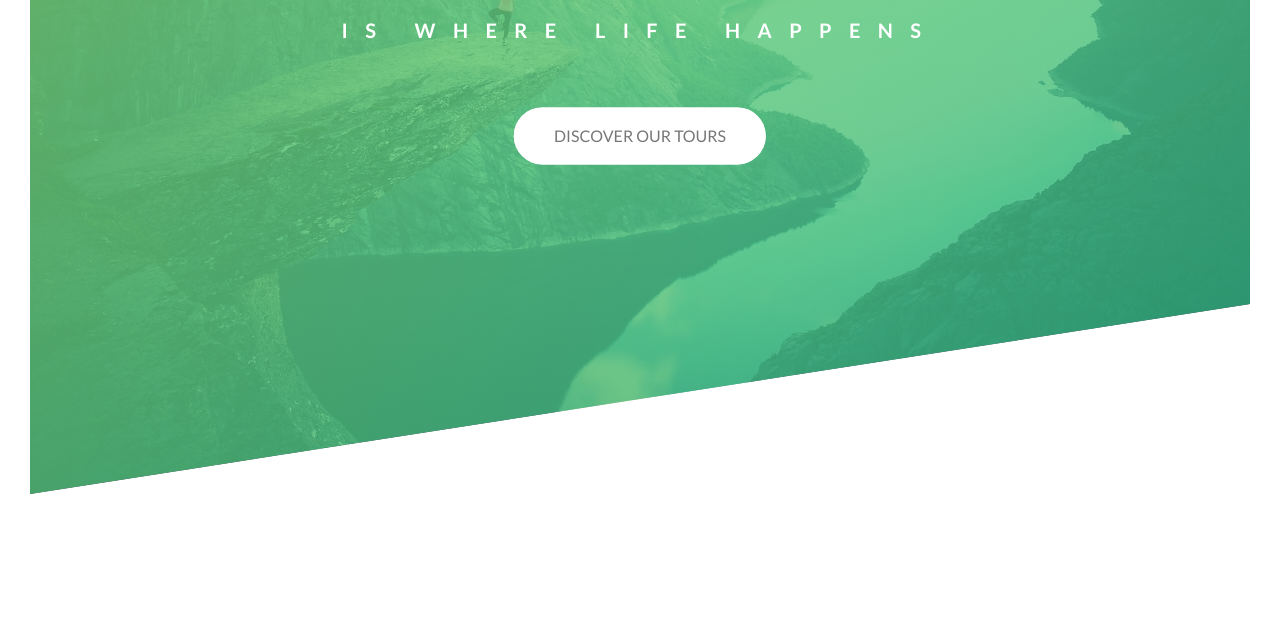
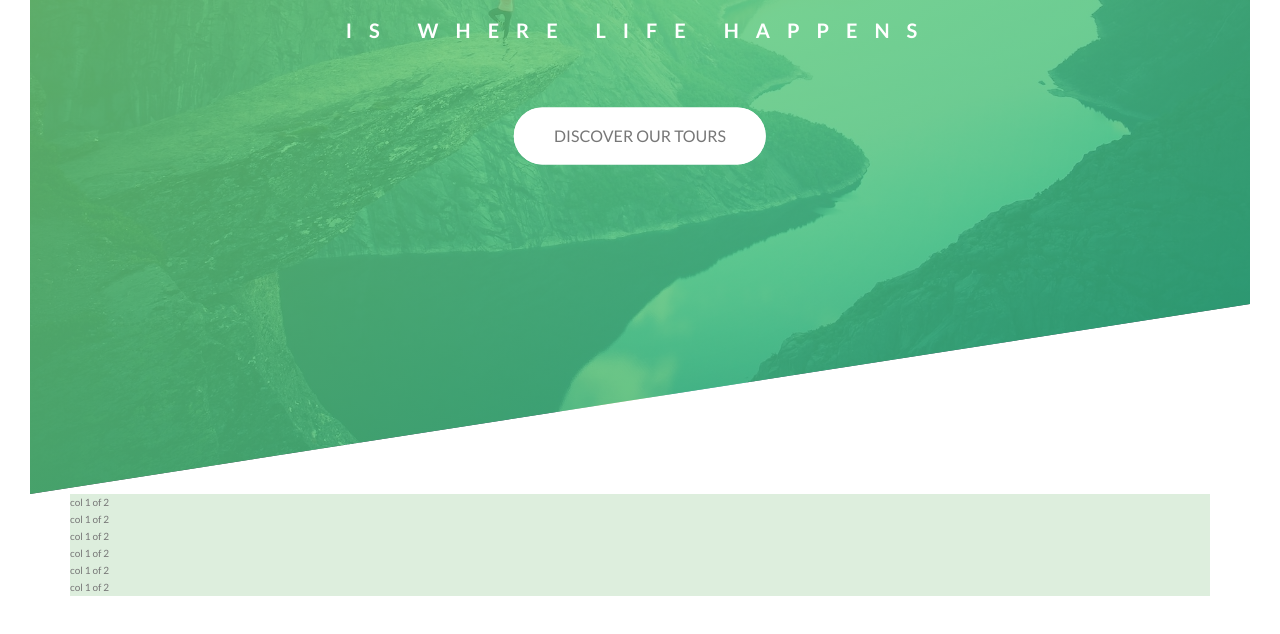
Before and after one commit to tomebore/Natours, a website: page index.html in a window 1280 px wide. Shown: the part 296-930 px from the top of the page. Before the commit the page ends 820 px from the top, so only its background shows below. Drawn offline with Linux system fonts and the light colour scheme.

Commit message:
sass folders

```diff
--- /dev/null
+++ b/css/ico-font.css
@@ -0,0 +1,445 @@
+@charset "UTF-8";
+
+@font-face {
+  font-family: "linea-basic-10";
+  src:url("fonts/linea-basic-10.eot");
+  src:url("fonts/linea-basic-10.eot?#iefix") format("embedded-opentype"),
+    url("fonts/linea-basic-10.woff") format("woff"),
+    url("fonts/linea-basic-10.ttf") format("truetype"),
+    url("fonts/linea-basic-10.svg#linea-basic-10") format("svg");
+  font-weight: normal;
+  font-style: normal;
+
+}
+
+[data-icon]:before {
+  font-family: "linea-basic-10" !important;
+  content: attr(data-icon);
+  font-style: normal !important;
+  font-weight: normal !important;
+  font-variant: normal !important;
+  text-transform: none !important;
+  speak: none;
+  line-height: 1;
+  -webkit-font-smoothing: antialiased;
+  -moz-osx-font-smoothing: grayscale;
+}
+
+[class^="icon-"]:before,
+[class*=" icon-"]:before {
+  font-family: "linea-basic-10" !important;
+  font-style: normal !important;
+  font-weight: normal !important;
+  font-variant: normal !important;
+  text-transform: none !important;
+  speak: none;
+  line-height: 1;
+  -webkit-font-smoothing: antialiased;
+  -moz-osx-font-smoothing: grayscale;
+}
+
+.icon-basic-accelerator:before {
+  content: "a";
+}
+.icon-basic-alarm:before {
+  content: "b";
+}
+.icon-basic-anchor:before {
+  content: "c";
+}
+.icon-basic-anticlockwise:before {
+  content: "d";
+}
+.icon-basic-archive:before {
+  content: "e";
+}
+.icon-basic-archive-full:before {
+  content: "f";
+}
+.icon-basic-ban:before {
+  content: "g";
+}
+.icon-basic-battery-charge:before {
+  content: "h";
+}
+.icon-basic-battery-empty:before {
+  content: "i";
+}
+.icon-basic-battery-full:before {
+  content: "j";
+}
+.icon-basic-battery-half:before {
+  content: "k";
+}
+.icon-basic-bolt:before {
+  content: "l";
+}
+.icon-basic-book:before {
+  content: "m";
+}
+.icon-basic-book-pen:before {
+  content: "n";
+}
+.icon-basic-book-pencil:before {
+  content: "o";
+}
+.icon-basic-bookmark:before {
+  content: "p";
+}
+.icon-basic-calculator:before {
+  content: "q";
+}
+.icon-basic-calendar:before {
+  content: "r";
+}
+.icon-basic-cards-diamonds:before {
+  content: "s";
+}
+.icon-basic-cards-hearts:before {
+  content: "t";
+}
+.icon-basic-case:before {
+  content: "u";
+}
+.icon-basic-chronometer:before {
+  content: "v";
+}
+.icon-basic-clessidre:before {
+  content: "w";
+}
+.icon-basic-clock:before {
+  content: "x";
+}
+.icon-basic-clockwise:before {
+  content: "y";
+}
+.icon-basic-cloud:before {
+  content: "z";
+}
+.icon-basic-clubs:before {
+  content: "A";
+}
+.icon-basic-compass:before {
+  content: "B";
+}
+.icon-basic-cup:before {
+  content: "C";
+}
+.icon-basic-diamonds:before {
+  content: "D";
+}
+.icon-basic-display:before {
+  content: "E";
+}
+.icon-basic-download:before {
+  content: "F";
+}
+.icon-basic-exclamation:before {
+  content: "G";
+}
+.icon-basic-eye:before {
+  content: "H";
+}
+.icon-basic-eye-closed:before {
+  content: "I";
+}
+.icon-basic-female:before {
+  content: "J";
+}
+.icon-basic-flag1:before {
+  content: "K";
+}
+.icon-basic-flag2:before {
+  content: "L";
+}
+.icon-basic-floppydisk:before {
+  content: "M";
+}
+.icon-basic-folder:before {
+  content: "N";
+}
+.icon-basic-folder-multiple:before {
+  content: "O";
+}
+.icon-basic-gear:before {
+  content: "P";
+}
+.icon-basic-geolocalize-01:before {
+  content: "Q";
+}
+.icon-basic-geolocalize-05:before {
+  content: "R";
+}
+.icon-basic-globe:before {
+  content: "S";
+}
+.icon-basic-gunsight:before {
+  content: "T";
+}
+.icon-basic-hammer:before {
+  content: "U";
+}
+.icon-basic-headset:before {
+  content: "V";
+}
+.icon-basic-heart:before {
+  content: "W";
+}
+.icon-basic-heart-broken:before {
+  content: "X";
+}
+.icon-basic-helm:before {
+  content: "Y";
+}
+.icon-basic-home:before {
+  content: "Z";
+}
+.icon-basic-info:before {
+  content: "0";
+}
+.icon-basic-ipod:before {
+  content: "1";
+}
+.icon-basic-joypad:before {
+  content: "2";
+}
+.icon-basic-key:before {
+  content: "3";
+}
+.icon-basic-keyboard:before {
+  content: "4";
+}
+.icon-basic-laptop:before {
+  content: "5";
+}
+.icon-basic-life-buoy:before {
+  content: "6";
+}
+.icon-basic-lightbulb:before {
+  content: "7";
+}
+.icon-basic-link:before {
+  content: "8";
+}
+.icon-basic-lock:before {
+  content: "9";
+}
+.icon-basic-lock-open:before {
+  content: "!";
+}
+.icon-basic-magic-mouse:before {
+  content: "\"";
+}
+.icon-basic-magnifier:before {
+  content: "#";
+}
+.icon-basic-magnifier-minus:before {
+  content: "$";
+}
+.icon-basic-magnifier-plus:before {
+  content: "%";
+}
+.icon-basic-mail:before {
+  content: "&";
+}
+.icon-basic-mail-multiple:before {
+  content: "'";
+}
+.icon-basic-mail-open:before {
+  content: "(";
+}
+.icon-basic-mail-open-text:before {
+  content: ")";
+}
+.icon-basic-male:before {
+  content: "*";
+}
+.icon-basic-map:before {
+  content: "+";
+}
+.icon-basic-message:before {
+  content: ",";
+}
+.icon-basic-message-multiple:before {
+  content: "-";
+}
+.icon-basic-message-txt:before {
+  content: ".";
+}
+.icon-basic-mixer2:before {
+  content: "/";
+}
+.icon-basic-mouse:before {
+  content: ":";
+}
+.icon-basic-notebook:before {
+  content: ";";
+}
+.icon-basic-notebook-pen:before {
+  content: "<";
+}
+.icon-basic-notebook-pencil:before {
+  content: "=";
+}
+.icon-basic-paperplane:before {
+  content: ">";
+}
+.icon-basic-pencil-ruler:before {
+  content: "?";
+}
+.icon-basic-pencil-ruler-pen:before {
+  content: "@";
+}
+.icon-basic-photo:before {
+  content: "[";
+}
+.icon-basic-picture:before {
+  content: "]";
+}
+.icon-basic-picture-multiple:before {
+  content: "^";
+}
+.icon-basic-pin1:before {
+  content: "_";
+}
+.icon-basic-pin2:before {
+  content: "`";
+}
+.icon-basic-postcard:before {
+  content: "{";
+}
+.icon-basic-postcard-multiple:before {
+  content: "|";
+}
+.icon-basic-printer:before {
+  content: "}";
+}
+.icon-basic-question:before {
+  content: "~";
+}
+.icon-basic-rss:before {
+  content: "\\";
+}
+.icon-basic-server:before {
+  content: "\e000";
+}
+.icon-basic-server2:before {
+  content: "\e001";
+}
+.icon-basic-server-cloud:before {
+  content: "\e002";
+}
+.icon-basic-server-download:before {
+  content: "\e003";
+}
+.icon-basic-server-upload:before {
+  content: "\e004";
+}
+.icon-basic-settings:before {
+  content: "\e005";
+}
+.icon-basic-share:before {
+  content: "\e006";
+}
+.icon-basic-sheet:before {
+  content: "\e007";
+}
+.icon-basic-sheet-multiple:before {
+  content: "\e008";
+}
+.icon-basic-sheet-pen:before {
+  content: "\e009";
+}
+.icon-basic-sheet-pencil:before {
+  content: "\e00a";
+}
+.icon-basic-sheet-txt:before {
+  content: "\e00b";
+}
+.icon-basic-signs:before {
+  content: "\e00c";
+}
+.icon-basic-smartphone:before {
+  content: "\e00d";
+}
+.icon-basic-spades:before {
+  content: "\e00e";
+}
+.icon-basic-spread:before {
+  content: "\e00f";
+}
+.icon-basic-spread-bookmark:before {
+  content: "\e010";
+}
+.icon-basic-spread-text:before {
+  content: "\e011";
+}
+.icon-basic-spread-text-bookmark:before {
+  content: "\e012";
+}
+.icon-basic-star:before {
+  content: "\e013";
+}
+.icon-basic-tablet:before {
+  content: "\e014";
+}
+.icon-basic-target:before {
+  content: "\e015";
+}
+.icon-basic-todo:before {
+  content: "\e016";
+}
+.icon-basic-todo-pen:before {
+  content: "\e017";
+}
+.icon-basic-todo-pencil:before {
+  content: "\e018";
+}
+.icon-basic-todo-txt:before {
+  content: "\e019";
+}
+.icon-basic-todolist-pen:before {
+  content: "\e01a";
+}
+.icon-basic-todolist-pencil:before {
+  content: "\e01b";
+}
+.icon-basic-trashcan:before {
+  content: "\e01c";
+}
+.icon-basic-trashcan-full:before {
+  content: "\e01d";
+}
+.icon-basic-trashcan-refresh:before {
+  content: "\e01e";
+}
+.icon-basic-trashcan-remove:before {
+  content: "\e01f";
+}
+.icon-basic-upload:before {
+  content: "\e020";
+}
+.icon-basic-usb:before {
+  content: "\e021";
+}
+.icon-basic-video:before {
+  content: "\e022";
+}
+.icon-basic-watch:before {
+  content: "\e023";
+}
+.icon-basic-webpage:before {
+  content: "\e024";
+}
+.icon-basic-webpage-img-txt:before {
+  content: "\e025";
+}
+.icon-basic-webpage-multiple:before {
+  content: "\e026";
+}
+.icon-basic-webpage-txt:before {
+  content: "\e027";
+}
+.icon-basic-world:before {
+  content: "\e028";
+}
--- a/index.html
+++ b/index.html
@@ -1,32 +1,61 @@
 <!DOCTYPE html>
 <html lang="en">
+
 <head>
     <meta charset="UTF-8">
     <meta name="viewport" content="width=device-width, initial-scale=1.0">
 
     <link href="https://fonts.googleapis.com/css?family=Lato:100,300,400,700,900" rel="stylesheet">
 
-        <link rel="stylesheet" href="css/icon-font.css">
+    <!-- <link rel="stylesheet" href="css/icon-font.css"> -->
     <link rel="stylesheet" href="css/style.css">
     <link rel="shortcut icon" type="image/png" href="img/favicon.png">
 
     <title>Natours | Exciting tours for adventurous people</title>
 </head>
+
 <body>
     <header class="header">
-            <div class="logo-box">
-                <img src="img/logo-white.png" alt="Logo" class="logo">
+        <div class="header__logo-box">
+            <img src="img/logo-white.png" alt="Logo" class="header__logo">
         </div>
 
-            <div class="text-box">
+        <div class="header__text-box">
             <h1 class="heading-primary">
-                    <span class="heading-primary-main">Outdoors</span>
-                    <span class="heading-primary-sub">is where life happens</span>
+                <span class="heading-primary--main">Outdoors</span>
+                <span class="heading-primary--sub">is where life happens</span>
             </h1>
 
-                <a href="#" class="btn btn-white btn-animated">Discover our tours </a>
+            <a href="#" class="btn btn--white btn--animated">Discover our tours </a>
         </div>
     </header>
+    <section class="grid-test">
+        <div class="row">
+            <div class="col-1-of-2">
+                col 1 of 2
+            </div>
+            <div class="col-1-of-2">
+                col 1 of 2
+            </div>
+        </div>
+        <div class="row">
+            <div class="col-1-of-2">
+                col 1 of 2
+            </div>
+            <div class="col-1-of-2">
+                col 1 of 2
+            </div>
+        </div>
+        <div class="row">
+            <div class="col-1-of-2">
+                col 1 of 2
+            </div>
+            <div class="col-1-of-2">
+                col 1 of 2
+            </div>
+        </div>
+    </section>
 
 </body>
+
 </html>
--- /dev/null
+++ b/sass/abstracts/_variables.scss
@@ -0,0 +1,13 @@
+// COLORS
+$color-primary: #7ed56f;
+$color-primary-light: #7ed56f;
+$color-primary-dark: #28b485;
+
+$color-grey-dark: #777;
+$color-white: #fff;
+$color-black: #000;
+
+// GRID
+$grid-width:114rem;
+$gutter-vertical:8rem;
+$gutter-horizontal:6rem;
--- /dev/null
+++ b/sass/base/_animation.scss
@@ -0,0 +1,39 @@
+
+@keyframes moveInLeft {
+    0% {
+        opacity: 0;
+        transform: translateX(-10rem);
+    }
+    80% {
+        transform: translateX(1rem);
+    }
+    100% {
+        opacity: 1;
+        transform: translateX(0);
+    }
+}
+
+@keyframes moveInRight {
+    0% {
+        opacity: 0;
+        transform: translateX(10rem);
+    }
+    80% {
+        transform: translateX(-1rem);
+    }
+    100% {
+        opacity: 1;
+        transform: translateX(0);
+    }
+}
+
+@keyframes moveInButton {
+    0% {
+        opacity: 0;
+        transform: translatey(3rem);
+    }
+    100% {
+        opacity: 1;
+        transform: translateY(0);
+    }
+}
--- /dev/null
+++ b/sass/base/_base.scss
@@ -0,0 +1,16 @@
+*,
+*::after,
+*::before {
+    margin: 0;
+    padding: 0;
+    box-sizing: inherit;
+}
+
+html {
+    font-size: 62.5%;
+}
+
+body {
+    box-sizing: border-box;
+
+}
--- /dev/null
+++ b/sass/base/_typography.scss
@@ -0,0 +1,33 @@
+body {
+    font-family: "Lato", sans-serif;
+    font-weight: 400;
+    /* font-size: 16px; */
+    line-height: 1.7;
+    color: $color-grey-dark;
+    padding: 3rem;
+}
+
+.heading-primary {
+    color: $color-white;
+    text-transform: uppercase;
+    backface-visibility: hidden;
+    margin-bottom: 6rem;
+
+    &--main {
+        display: block;
+        font-size: 6rem;
+        font-weight: 400;
+        letter-spacing: 3.5rem;
+        animation-name: moveInLeft;
+        animation-duration: 1s;
+        animation-timing-function: ease-out;
+    }
+
+    &--sub {
+        display: block;
+        font-size: 2rem;
+        font-weight: 700;
+        letter-spacing: 1.7rem;
+        animation: moveInRight 1s ease-out;
+    }
+}
--- /dev/null
+++ b/sass/layout/_grid.scss
@@ -0,0 +1,6 @@
+.grid-test{
+    max-width: $grid-width;
+    background-color: #ded;
+    margin: 0 auto;
+    margin-bottom: $gutter-vertical;
+}
--- /dev/null
+++ b/sass/main.scss
@@ -0,0 +1,15 @@
+@import "abstracts/functions";
+@import "abstracts/mixins";
+@import "abstracts/variables";
+
+@import "base/animation";
+@import "base/base";
+@import "base/typography";
+@import "base/utillities";
+
+@import "components/btn";
+
+@import "layout/grid";
+@import "layout/header";
+
+@import "pages/home";
```
Also changed, not shown: package.json (added, +25 -0 lines), sass/components/_btn.scss (added, +55 -0 lines), sass/layout/_header.scss (added, +53 -0 lines), css/style.css, sass/abstracts/_functions.scss (added), sass/abstracts/_mixins.scss (added), sass/base/_utillities.scss (added), sass/pages/_home.scss (added), 2 other files. Lines whose indentation alone changed are shown as unchanged.
